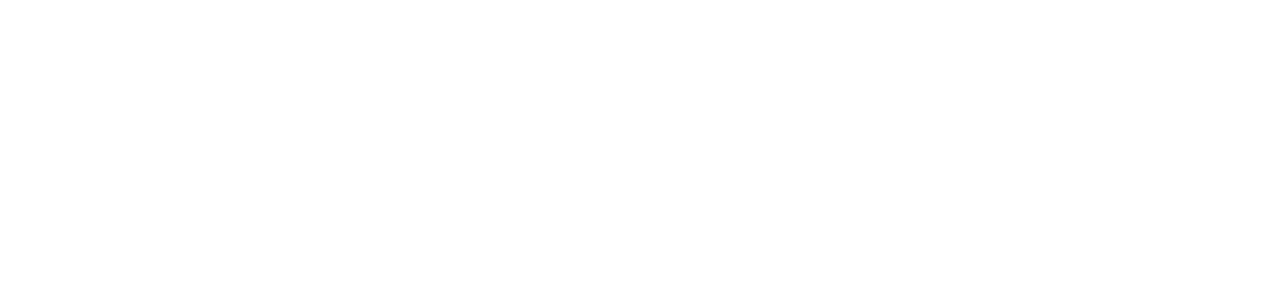
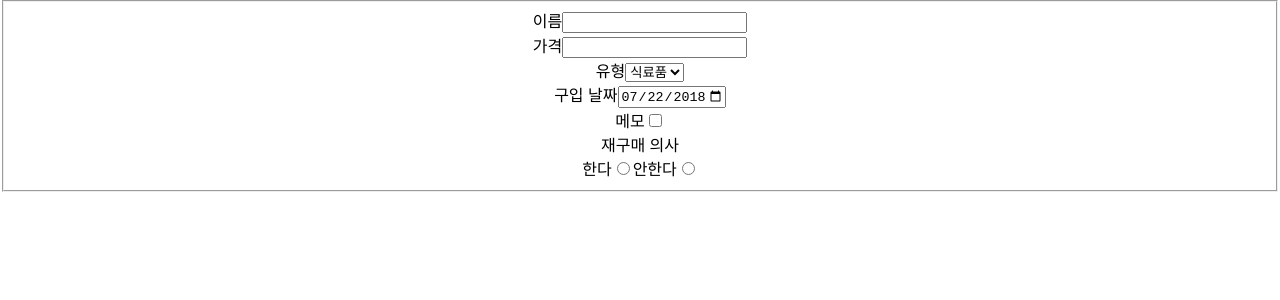
Before and after one commit to meeyoungchoi-front-dev/react-money-management, a React (Create React App) app in the folder money-management/: page / in a window 1280 px wide. Shown: the top 300 px of the page. Built offline with nearby package versions, Linux system fonts and the light colour scheme.

Commit message:
소비폼(ConsumptionForm) 컴포넌트 설계 및 App.js에 컴포넌트 import

```diff
--- a/money-management/src/App.js
+++ b/money-management/src/App.js
@@ -1,13 +1,13 @@
 import logo from './logo.svg';
 import './App.css';
-import MoneyItem from './components/Money/MoneyItem/MoneyItem';
+import ConsumptionForm from './components/Money/ConsumtionForm/ConsumtionForm';
 import MoneyList from './components/Money/MoneyList/MoneyList';
 
 function App() {
   return (
     <div className="App">
       <section>
-        <MoneyItem/>
+        <ConsumptionForm/>
       </section>
       <section>
         <MoneyList/>
--- /dev/null
+++ b/money-management/src/components/Money/ConsumtionForm/ConsumtionForm.js
@@ -0,0 +1,53 @@
+import React from 'react';
+
+const MoneyItem = () => {
+    return (
+        <div className="new-money-account">
+            <form>
+                <fieldset>
+                    <div className="new-money-account-controls">
+                        <div className="new-money-account-control">
+                            <label for="name">이름</label>
+                            <input type="text" id="name" name="name"/>
+                        </div>
+                        <div className="new-money-account-control">
+                            <label for="price">가격</label>
+                            <input type="text" id="price" name="price"/>
+                        </div>
+                        <div className="new-money-account-control">
+                            <label for="category">유형</label>
+                            <select name="category" id="category">
+                                <option value="식료품">식료품</option>
+                                <option value="도서">도서</option>
+                                <option value="옷">옷</option>
+                                <option value="병원">병원</option>
+                                <option value="운동">운동</option>
+                                <option value="여행">여행</option>
+                                <option value="여가">여가</option>
+                            </select>
+                        </div>
+                        <div className="new-money-account-control">
+                            <label for="start">구입 날짜</label>
+                            <input type="date" id="start" name="consumption-date" value="2018-07-22" min="2022-01-01" max="2024-04-27" />
+                        </div>
+                        <div className="new-money-account-control">
+                            <label for="memo-check">메모</label>
+                            <input type="checkbox" id="memo-check" name="consumption-memo" value=""/>
+                        </div>
+                        <div className="new-money-account-control">
+
+                            <legend>재구매 의사</legend>
+                            <label for="buy-again-radio">한다</label>
+                            <input type="radio" id="buy-again-radio" name="consumption-radio" value="buy-again-radio"/>
+                            <label for="buy-not-again-radio">안한다</label>
+                            <input type="radio" id="buy-not-again-radio" name="consumption-radio" value="buy-not-again-radio"/>
+                        </div>
+
+                    </div>
+                </fieldset>
+            </form>
+        </div>
+    );
+};
+
+export default MoneyItem;
```
